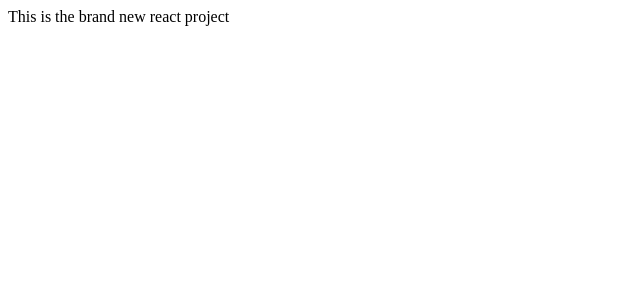
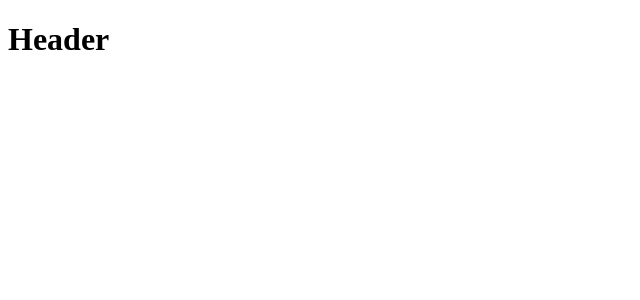
Before and after one commit to tajammul1996/react-news-app, a React (Create React App) app: page / in a window 1280 px wide. Shown: the top 300 px of the page, without its empty margins (0-640 px from the left). Built offline with nearby package versions, Linux system fonts and the light colour scheme.

Commit message:
added content to header file

```diff
--- a/src/components/App.js
+++ b/src/components/App.js
@@ -1,7 +1,8 @@
 import React from "react";
+import Header from "./Header";
 
 function App() {
-  return <div>This is the brand new react project</div>;
+  return <Header />;
 }
 
 export default App;
--- a/src/components/Header.js
+++ b/src/components/Header.js
@@ -0,0 +1,11 @@
+import React from "react";
+
+const Header = () => {
+  return (
+    <div>
+      <h1>Header</h1>
+    </div>
+  );
+};
+
+export default Header;
```
